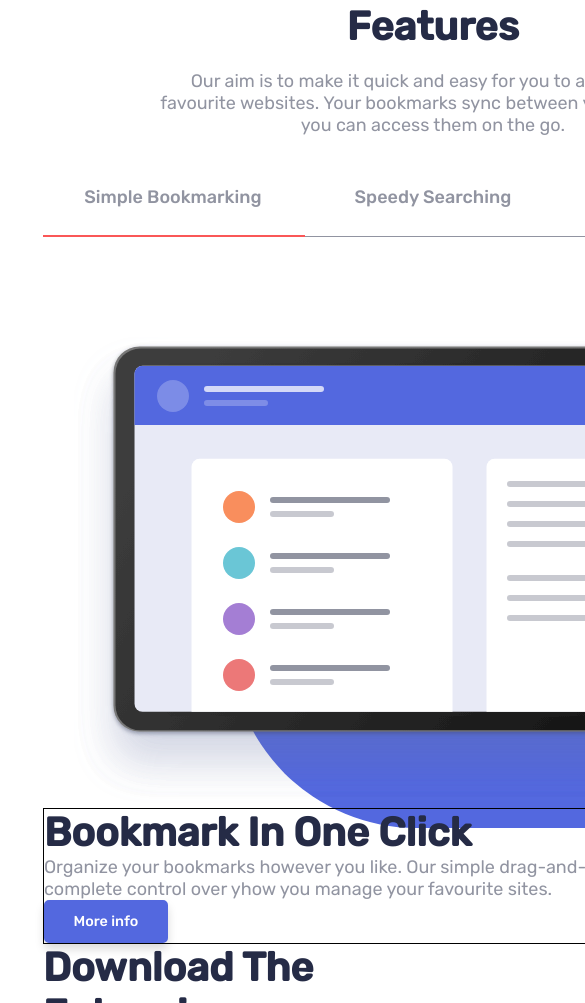
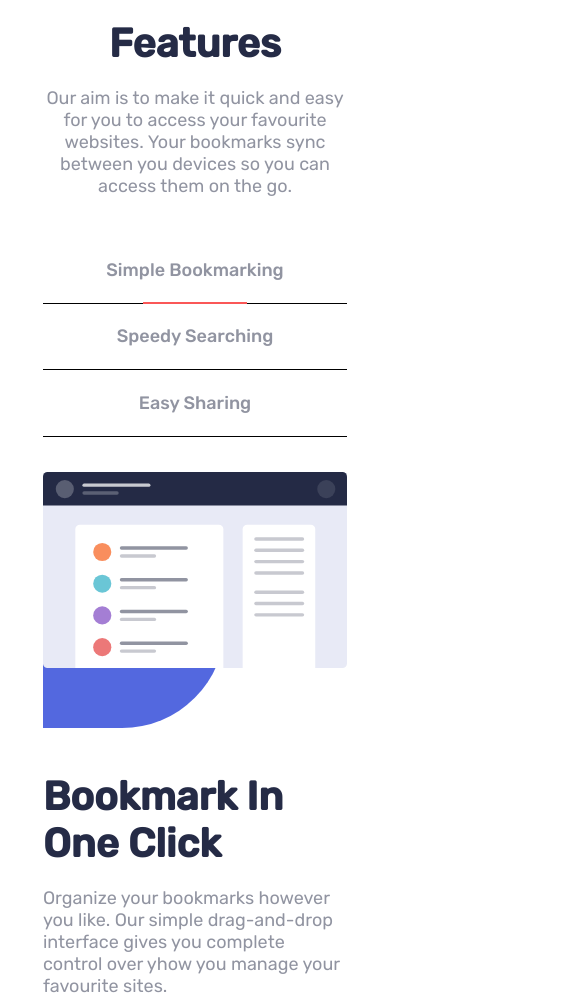
Before and after one commit to LucasGomestl/challange-bookmark, a website: page index.html in a window 390 px wide. Shown: the part 997-2000 px from the top of the page, 585 px wide, since content can reach past the window. Drawn offline with Linux system fonts and the light colour scheme.

Commit message:
Add animations to tabs and turns it reponsive

```diff
--- a/index.html
+++ b/index.html
@@ -79,14 +79,14 @@
             </div>
             <nav class="tabs-nav">
                 <ul class="tabs-component">
-                    <li data-key="0">Simple Bookmarking</li>
-                    <li data-key="1">Speedy Searching</li>
-                    <li data-key="2">Easy Sharing</li>
+                    <li data-key="0">Simple Bookmarking <div class="underline"></div></li>
+                    <li data-key="1">Speedy Searching <div class="underline"></div></li>
+                    <li data-key="2">Easy Sharing <div class="underline"></div></li>
                 </ul>
-                <div class="underline"></div>
+                <div class="navUnderline"></div>
             </nav>
-            <div class="hero-container">
-                <img src="img/illustration-hero.svg" alt="" class="hero">
+            <div class="features-illustration-container">
+                <img src="img/illustration-features-tab-1.svg" alt="illustration" class="hero">
             </div>
             <div class="features-text">
                 <h3 class="title">Bookmark in one click</h3>
--- a/js/features.js
+++ b/js/features.js
@@ -1,17 +1,40 @@
 $(function(){
-    const underline = $('.underline');
+    const navUnderline = $('.navUnderline');
     const button0 = $('.tabs-component>li[data-key=0]');
     const button1 = $('.tabs-component>li[data-key=1]');
     const button2 = $('.tabs-component>li[data-key=2]');
 
     button0.click(function(){
-        underline.css('left', '0%')
-    })
+
+        navUnderline.css('left', '0%');
+
+        $(button0.addClass('-active'))
+        $(button1.removeClass('-active'))
+        $(button2.removeClass('-active'))
+
+    });
     button1.click(function(){
-        underline.css('left', '33.3%')
-    })
+        navUnderline.css('left', '33.33%');
+
+        $(button1.addClass('-active'))
+        $(button2.removeClass('-active'))
+        $(button0.removeClass('-active'))
+
+
+    });
     button2.click(function(){
-        underline.css('left', '66.66%')
-    })
 
-})
+        navUnderline.css('left', '66.66%');
+
+        $(button2.addClass('-active'))
+        $(button0.removeClass('-active'))
+        $(button1.removeClass('-active'))
+
+    });
+
+    //When the page is load, verify if the window width is less than 1100px
+    //if it is, the first button will be active
+    if(window.innerWidth < 1100){
+        $(button0.addClass('-active'))
+    }
+});
--- a/sass/_objects.sass
+++ b/sass/_objects.sass
@@ -30,3 +30,22 @@
     color: $secondary-neutral
     text-transform: capitalize
     font-size: $big-size
+
+.navUnderline
+    position: absolute
+    height: 0px
+    width: 33.33%
+    bottom: -1px
+    left: 0%
+    transition: left .4s
+    border: 1.5px solid $secondary
+
+.underline
+    display: none
+    position: absolute
+    height: 0px
+    width: 33.33%
+    bottom: -1px
+    border: 1.5px solid $secondary
+    @media (min-width: 1100px)
+        visibility: hidden
--- a/sass/_trumps.sass
+++ b/sass/_trumps.sass
@@ -26,3 +26,7 @@
 
 .-margin
     margin-top: 25vh
+
+.-active
+    .underline
+        display: inline-block !important
--- a/sass/components/_components.sass
+++ b/sass/components/_components.sass
@@ -37,7 +37,12 @@
             margin: 20px 0px
         >.intro-text
             order: 1
-
+            margin-top: 60px
+        .buttons-container
+            .btn
+                padding: 11px 5px
+            .btn.-neutral
+                margin-left: 5%
 
 .intro-text
     display: grid
@@ -62,7 +67,7 @@
         content: "";
         position: absolute;
         top: 25%;
-        bottom: -20px;
+        bottom: 0px;
         right: -150px;
         left: 20%;
         border-top-left-radius: 200px;
@@ -72,9 +77,43 @@
 
 .features-component
     display: grid
+    grid-template-columns: 1fr 1fr
+    margin-bottom: 25vh
+    align-items: center
+    overflow: hidden
+    @media (max-width: 1100px)
+        grid-template-columns: 1fr
+        justify-items: center
+        .features-illustration-container
+            margin: 0px
+        .features-text
+            justify-items: center
+            margin-top: 100px
+            margin-left: 0px
+        .tabs-nav
+            flex-direction: column
+            height: 200px
+            width: 100%
+            border: 0px solid #000
+            margin-bottom: 35px
+        .tabs-component
+            flex-direction: column
+            height: 100%
+            li
+                position: relative
+                display: flex
+                align-items: center
+                padding: 0px
+                height: 80px
+                border-bottom: 1px solid #000
+        //.underline
+        .navUnderline
+            display: none
+
 
 .features-intro
     display: grid
+    grid-column: 1 / -1
     grid-row-gap: 20px
     justify-items: center
     margin-bottom: 40px
@@ -87,18 +126,10 @@
     display: flex
     justify-content: center
     justify-self: center
+    grid-column: 1 / -1
     width: 780px
     margin-bottom: 100px
     border-bottom: 1px solid $primary-neutral
-    .underline
-        content: ""
-        position: absolute
-        height: 0px
-        width: 33.33%
-        bottom: -1px
-        left: 0%
-        transition: left .4s
-        border: 1.5px solid $secondary
 
 .tabs-component
     display: flex
@@ -113,7 +144,32 @@
         color: $primary-neutral
         cursor: pointer
         font-weight: $medium
-    &:hover
-        color: $secondary
+        &:hover
+            color: $secondary
+
+.features-illustration-container
+    margin-right: 8vw
+    width: 100%
+    position: relative
+    z-index: -1
+    &::after
+        content: "";
+        position: absolute;
+        top: 25%;
+        bottom: -55px;
+        left: -400px;
+        right: 40%;
+        border-top-right-radius: 200px;
+        border-bottom-right-radius: 200px;
+        background-color: $primary
+        z-index: -1
+.hero
+    width: 100%
+
 .features-text
-    border: 1px solid #000
+    display: grid
+    grid-row-gap: 20px
+    margin-left: 5vw
+    max-width: 440px
+    >.btn
+        width: min-content
```
Also changed, not shown: css/style.css.
